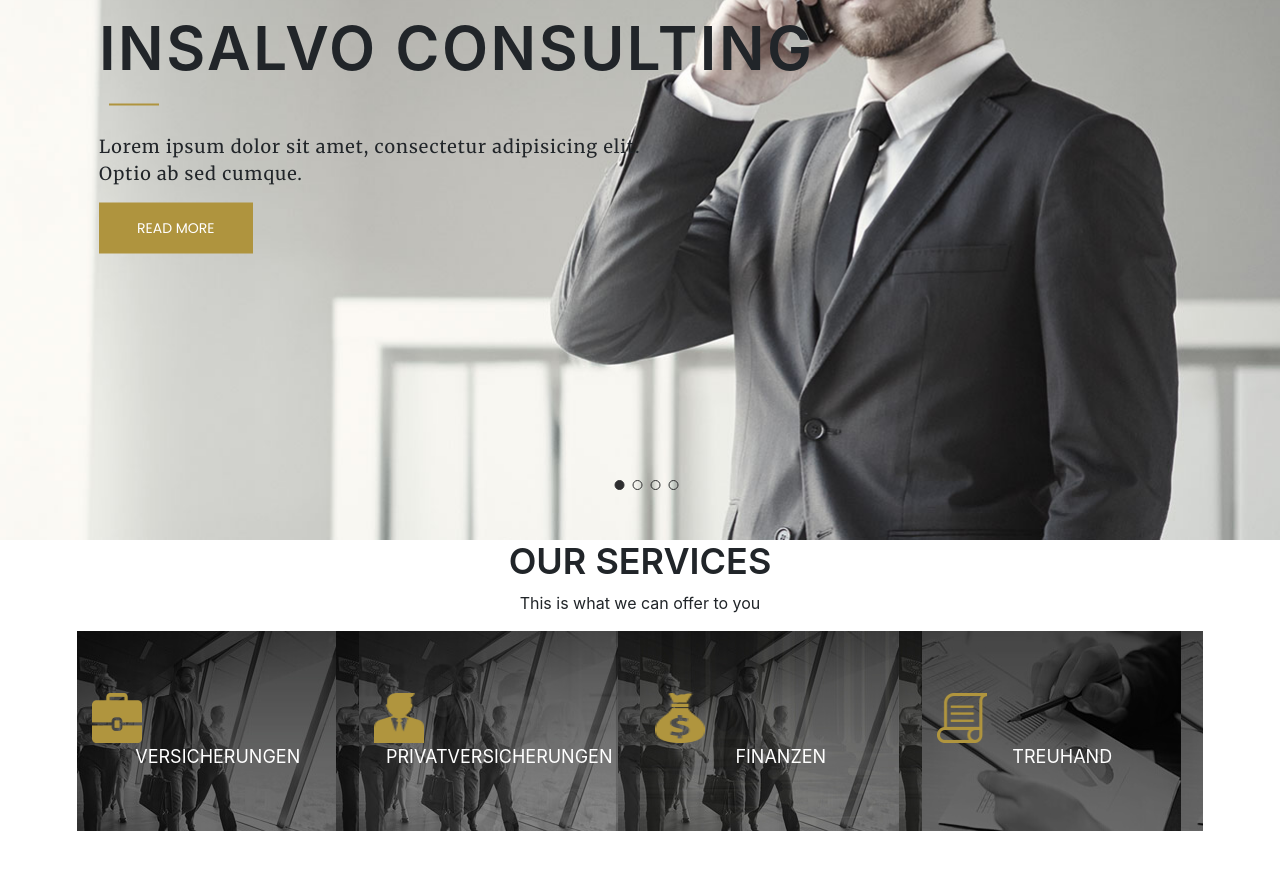
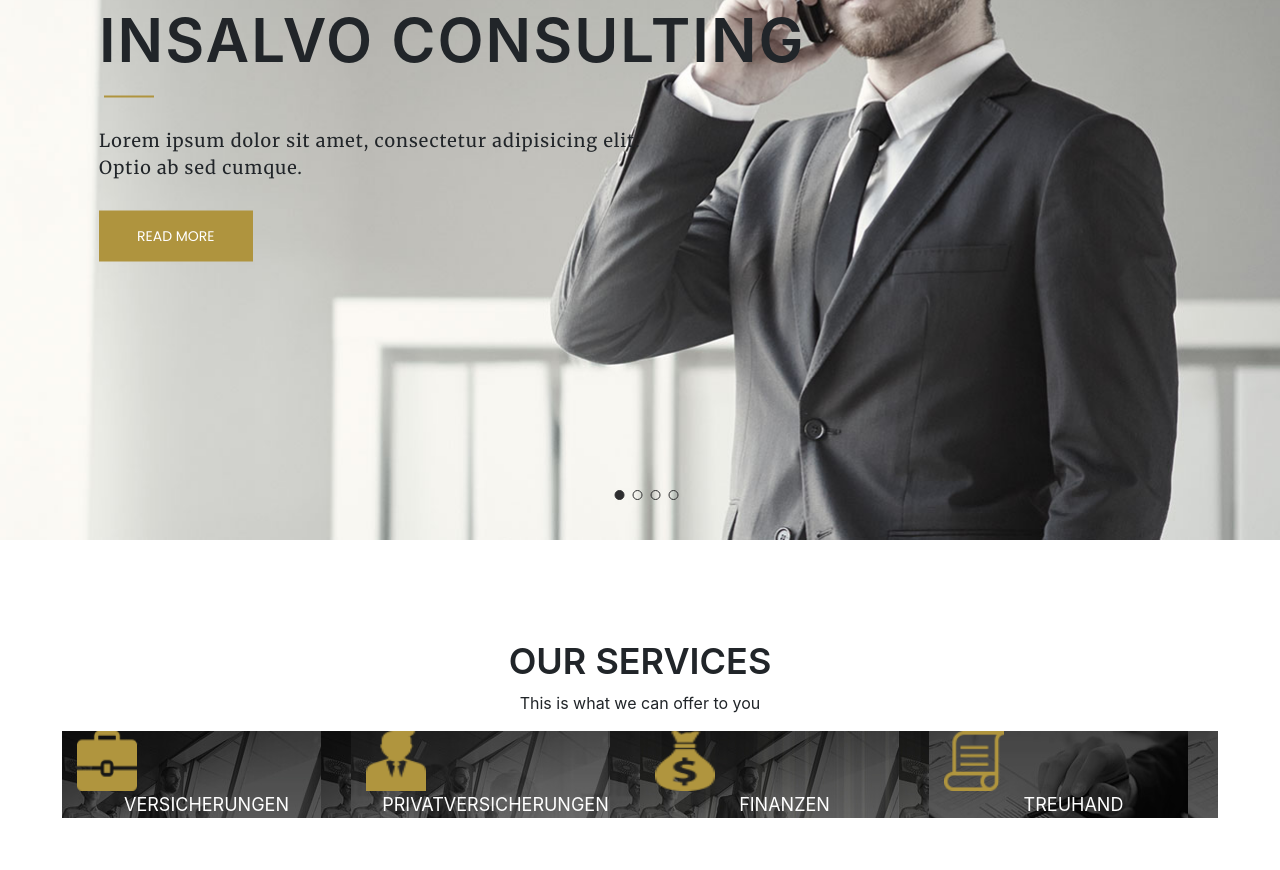
Before and after one commit to doricigor/task2, a website: page index.html in a window 1280 px wide. Shown: the part 400-1270 px from the top of the page. Drawn offline with nearby package versions, Linux system fonts and the light colour scheme.

Commit message:
Finishing in office

```diff
--- a/index.html
+++ b/index.html
@@ -67,34 +67,34 @@
                         <p class="banner__p">Lorem ipsum dolor sit amet, consectetur adipisicing elit. Optio ab sed
                             cumque.
                         </p>
-                        <button class="btn-gold">Read more</button>
+                        <button class="banner__btn btn-gold">Read more</button>
                     </div>
                 </div>
                 <div class="slide">
                     <div class="container banner__content">
                         <h1 class="banner__heading heading-1">Insalvo consulting</h1>
-                        <p class="banner__p">Lorem ipsum dolor sit amet, consectetur adipisicing elit. Optio ab sed
-                            cumque.
+                        <p class="banner__p">Lorem ipsum dolor sit, amet consectetur adipisicing elit. Autem enim unde
+                            quae?
                         </p>
-                        <button class="btn-gold">Read more</button>
+                        <button class="banner__btn btn-gold">Read more</button>
                     </div>
                 </div>
                 <div class="slide">
                     <div class="container banner__content">
                         <h1 class="banner__heading heading-1">Insalvo consulting</h1>
-                        <p class="banner__p">Lorem ipsum dolor sit amet, consectetur adipisicing elit. Optio ab sed
-                            cumque.
+                        <p class="banner__p">Lorem ipsum dolor sit amet consectetur, adipisicing elit. Officia sed
+                            laudantium itaque?
                         </p>
-                        <button class="btn-gold">Read more</button>
+                        <button class="banner__btn btn-gold">Read more</button>
                     </div>
                 </div>
                 <div class="slide">
                     <div class="container banner__content">
                         <h1 class="banner__heading heading-1">Insalvo consulting</h1>
-                        <p class="banner__p">Lorem ipsum dolor sit amet, consectetur adipisicing elit. Optio ab sed
-                            cumque.
+                        <p class="banner__p">Lorem ipsum dolor sit amet consectetur adipisicing elit. Numquam minima
+                            sequi ex!
                         </p>
-                        <button class="btn-gold">Read more</button>
+                        <button class="banner__btn btn-gold">Read more</button>
                     </div>
                 </div>
 
@@ -106,7 +106,7 @@
                 <div class="banner__wrap">
                     <p class="banner__p">Lorem ipsum dolor sit amet, consectetur adipisicing elit. Optio ab sed cumque.
                     </p>
-                    <button class="btn-gold">Read more</button>
+                    <button class="banner__btn btn-gold">Read more</button>
                 </div>
 
             </div>
--- a/sass/components/_banner.scss
+++ b/sass/components/_banner.scss
@@ -5,29 +5,32 @@
 
 .banner__content {
     position: absolute;
+    height: auto;
     top: 50%;
     left: 50%;
     transform: translate(-50%, -50%);
-    display: flex;
-    flex-direction: column;
-    justify-content: space-between;
     padding-bottom: 35px;
     padding-left: 22px;
 }
 
 .banner__wrap {
     width: 50%;
+    margin-top: -20px;
+}
+
+.banner__btn {
+    margin-top: 50px;
 }
 
 .banner__heading {
-    letter-spacing: 2.5px;
-    // padding-bottom: 30px;
+    letter-spacing: 2px;
+    padding-bottom: 10px;
 
     &::after {
         @include gold-line;
         width: 50px;
         margin-top: 20px;
-        margin-left: 10px;
+        margin-left: 5px;
     }
 }
 
@@ -36,6 +39,7 @@
 .banner__p {
     font-size: 18px;
     font-family: 'Merriweather', serif;
-    margin-top: 5px;
+    margin-top: 25px;
     letter-spacing: 1px;
+    margin-bottom: -20px;
 }
--- a/sass/components/_services.scss
+++ b/sass/components/_services.scss
@@ -1,5 +1,5 @@
 .services {
-    height: 650px;
+    padding: 100px 0;
     text-align: center;
 }
 
@@ -10,30 +10,36 @@
 .services__cards {}
 
 .services__card {
-    height: 200px;
     display: flex;
     flex-direction: column;
     justify-content: center;
+    align-content: center;
+    width: 260px;
+    height: 200px;
 
     img {
-        height: 50px;
-        width: 50px;
+        height: 60px;
+        width: 60px;
     }
 
     &--1 {
         background-image: url(../img/services/services1.jpg);
+        height: 100%;
     }
 
     &--2 {
         background-image: url(../img/services/services2.jpg);
+        height: 100%;
     }
 
     &--3 {
         background-image: url(../img/services/services3.jpg);
+        height: 100%;
     }
 
     &--4 {
         background-image: url(../img/services/services4.jpg);
+        height: 100%;
     }
 }
 
--- a/sass/components/_slider.scss
+++ b/sass/components/_slider.scss
@@ -15,7 +15,7 @@
     display: flex;
     justify-content: center;
     position: absolute;
-    bottom: 34px;
+    bottom: 24px;
     left: 51%;
     transform: translateX(-59%);
 
```
Also changed, not shown: css/main.css.
